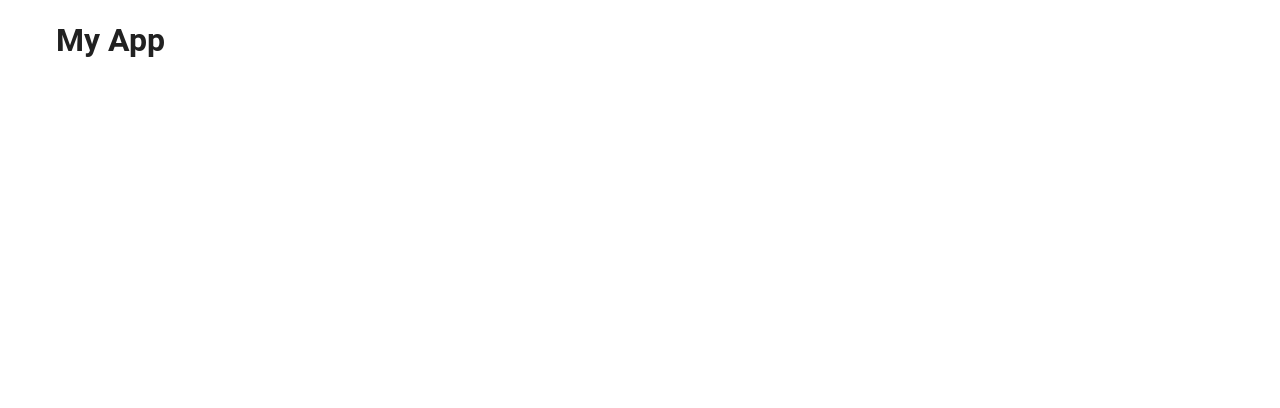
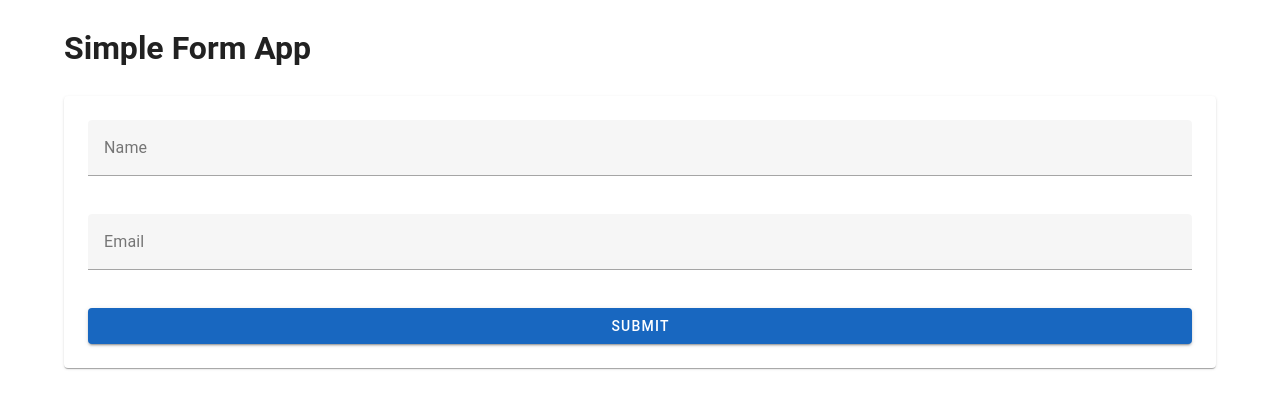
Before and after one commit to pollyv/test-task-app, a Vue app: page / in a window 1280 px wide. Shown: the top 408 px of the page. Built offline with nearby package versions, Linux system fonts and the light colour scheme.

Commit message:
add form validation and integrate api requests

```diff
--- a/package.json
+++ b/package.json
@@ -14,9 +14,8 @@
   },
   "dependencies": {
     "axios": "^1.8.3",
-    "pinia": "^3.0.1",
     "vue": "^3.5.13",
-    "vue-router": "^4.5.0"
+    "vuetify": "^3.7.18"
   },
   "devDependencies": {
     "@tsconfig/node22": "^22.0.0",
--- a/src/App.vue
+++ b/src/App.vue
@@ -1,17 +1,84 @@
 <template>
   <v-app>
     <v-main>
-      <v-container>
-        <h1>My App</h1>
+      <v-container class="pa-6">
+        <h1 class="mb-6">Simple Form App</h1>
+        <v-card class="pa-6">
+          <v-form @submit.prevent="submitForm">
+            <v-text-field
+              v-model="formData.name"
+              label="Name"
+              :error-messages="formState.fields.name.errors"
+              outlined
+              class="mb-4"
+            ></v-text-field>
+            <v-text-field
+              v-model="formData.email"
+              label="Email"
+              :error-messages="formState.fields.email.errors"
+              outlined
+              class="mb-4"
+            ></v-text-field>
+            <v-btn
+              type="submit"
+              color="primary"
+              :disabled="!isFormValid || isLoading"
+              :loading="isLoading"
+              block
+            >
+              {{ isLoading ? 'Submitting...' : 'Submit' }}
+            </v-btn>
+          </v-form>
+          <v-alert v-if="apiState.success" type="success" class="mt-4">
+            Form submitted successfully!
+          </v-alert>
+          <v-alert v-if="apiState.error" type="error" class="mt-4">
+            {{ apiState.error }}
+          </v-alert>
+        </v-card>
       </v-container>
     </v-main>
   </v-app>
 </template>
 
 <script lang="ts">
-import { defineComponent } from 'vue';
+import { defineComponent, ref } from 'vue';
+import { useFormValidation } from './composables/useFormValidation';
+import { useApiRequest } from './composables/useApiRequest';
 
 export default defineComponent({
   name: 'App',
+  setup() {
+    const formData = ref({
+      name: '',
+      email: '',
+    });
+
+    const rules = {
+      name: [
+        (v: string) => !!v || 'Name is required',
+        (v: string) => v.length >= 3 || 'Name must be at least 3 characters',
+      ],
+      email: [
+        (v: string) => !!v || 'Email is required',
+        (v: string) => /.+@.+\..+/.test(v) || 'Email must be valid',
+      ],
+    };
+
+    const { formState, validateForm, isFormValid } = useFormValidation(formData, rules);
+    const { state: apiState, execute, isLoading } = useApiRequest<{ message: string }>({
+      url: 'https://jsonplaceholder.typicode.com/posts',
+      method: 'POST',
+    });
+
+    const submitForm = async () => {
+      validateForm();
+      if (isFormValid.value) {
+        await execute({ body: formData.value });
+      }
+    };
+
+    return { formData, formState, isFormValid, submitForm, apiState, isLoading };
+  },
 });
 </script>
```
Also changed, not shown: 1 other file (tests, documents, lock files or other folders).
